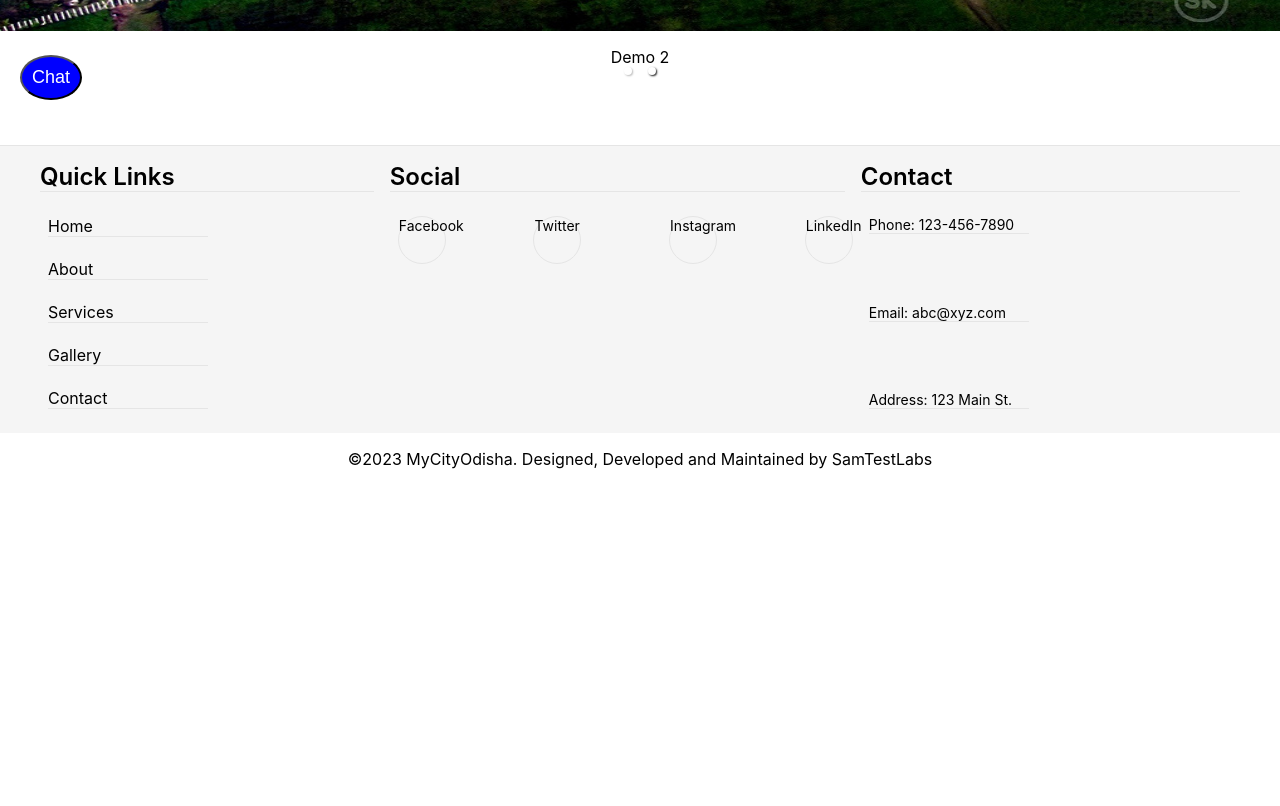
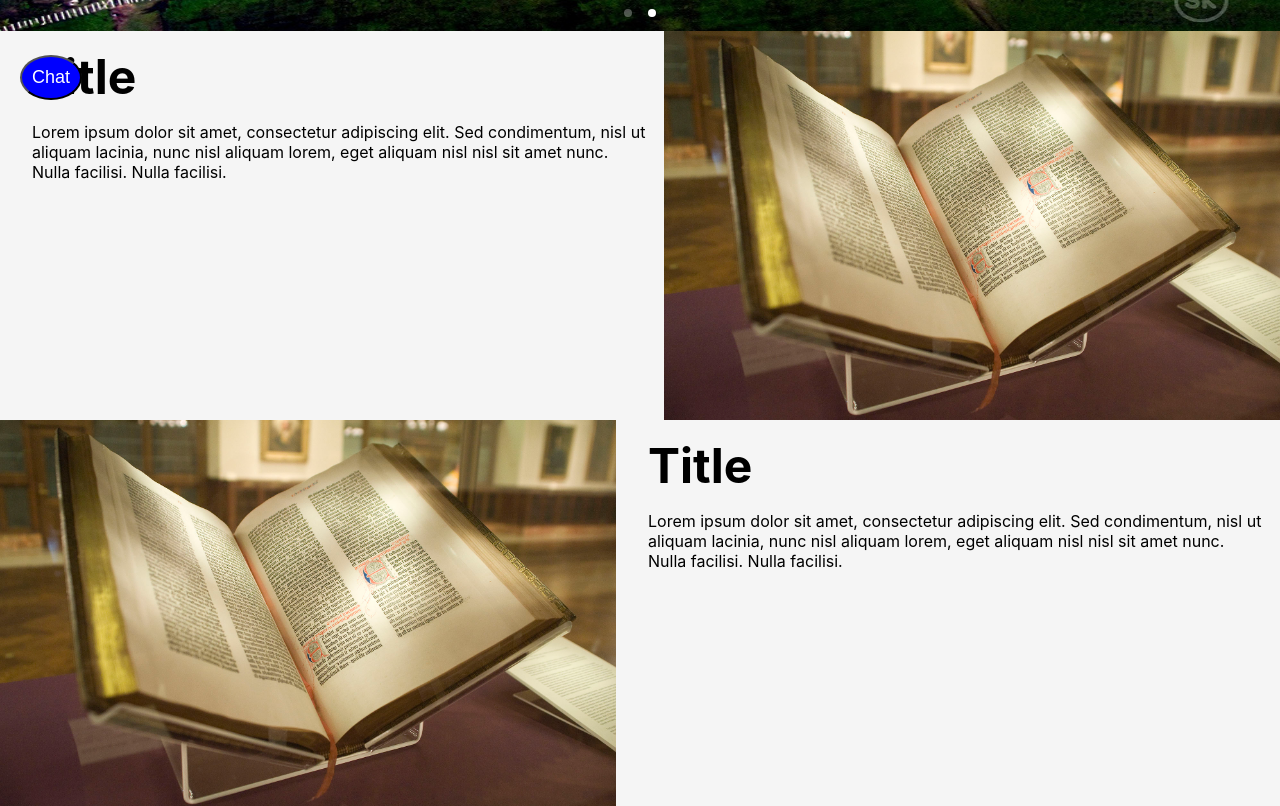
Before and after one commit to SamMathelete/mycityodisha, a Next.js app: page / in a window 1280 px wide. Shown: the part 680-1486 px from the top of the page. Before the commit the page ends 1165 px from the top, so only its background shows below. Built offline with nearby package versions, Linux system fonts and the light colour scheme.

Commit message:
added text and images

```diff
--- /dev/null
+++ b/components/UI/MainCarousel.module.css
@@ -0,0 +1,18 @@
+.container {
+  width: 100%;
+  height: 100%;
+  top: 0px; /* set top and left 0 */
+  left: 0px;
+}
+
+.main-carousel {
+  height: 100%;
+}
+
+.main-carousel__image {
+  position: absolute;
+  top: 0;
+  left: 0;
+  opacity: 1;
+  transition: opacity 1s ease-in-out;
+}
--- a/components/UI/MainCarousel.tsx
+++ b/components/UI/MainCarousel.tsx
@@ -4,19 +4,30 @@ import { Carousel } from "react-responsive-carousel";
 import img1 from "../../assets/images/1.jpg";
 import img2 from "../../assets/images/2.jpg";
 import "react-responsive-carousel/lib/styles/carousel.min.css";
+import styles from "./MainCarousel.module.css";
 
 const MainCarousel = () => {
   return (
-    <Carousel autoPlay>
+    <div className={styles["container"]}>
+      <Carousel
+        autoPlay
+        className={styles["main-carousel"]}
+        showThumbs={false}
+        showArrows={true}
+        showIndicators={true}
+      >
         <div>
-        <Image alt="demo" src={img1} />
-        <p>Demo 1</p>
+          <Image
+            className={styles["main-carousel__image"]}
+            alt="demo"
+            src={img1}
+          />
         </div>
         <div>
           <Image src={img2} alt="demo" />
-        <p>Demo 2</p>
         </div>
       </Carousel>
+    </div>
   );
 };
 
--- /dev/null
+++ b/components/UI/TextImageLeft.module.css
@@ -0,0 +1,41 @@
+.text-image-left {
+  display: flex;
+  flex-direction: row-reverse;
+  justify-content: space-between;
+  margin: 0 0 0rem 0;
+}
+
+.text-image-left__title {
+  font-size: 3rem;
+  font-weight: 700;
+  margin-top: 1rem;
+}
+.text-image-left__text {
+  width: 50%;
+  margin: 0 1rem 0 2rem;
+}
+
+.text-image-left__image {
+  width: 50%;
+}
+
+.image {
+  width: 100%;
+  height: 100%;
+}
+
+@media (max-width: 768px) {
+  .text-image-left {
+    flex-direction: column;
+    align-items: flex-start;
+  }
+
+  .text-image-left__text {
+    width: 100%;
+    margin: 0 0 2rem 0;
+  }
+
+  .text-image-left__image {
+    width: 100%;
+  }
+}
--- /dev/null
+++ b/components/UI/TextImageLeft.tsx
@@ -0,0 +1,24 @@
+import Image from "next/image";
+import React from "react";
+import demo from "../../assets/images/img1.jpg";
+import styles from "./TextImageLeft.module.css";
+
+const TextImageLeft = () => {
+  return (
+    <div className={styles["text-image-left"]}>
+      <div className={styles["text-image-left__text"]}>
+        <div className={styles["text-image-left__title"]}>Title</div>
+        <p className={styles["text-image-left__description"]}>
+          Lorem ipsum dolor sit amet, consectetur adipiscing elit. Sed
+          condimentum, nisl ut aliquam lacinia, nunc nisl aliquam lorem, eget
+          aliquam nisl nisl sit amet nunc. Nulla facilisi. Nulla facilisi.
+        </p>
+      </div>
+      <div className={styles["text-image-left__image"]}>
+        <Image src={demo} className={styles["image"]} alt="demo" />
+      </div>
+    </div>
+  );
+};
+
+export default TextImageLeft;
--- /dev/null
+++ b/components/UI/TextImageRight.module.css
@@ -0,0 +1,41 @@
+.text-image-right {
+  display: flex;
+  flex-direction: row;
+  justify-content: space-between;
+  margin: 0 0 0rem 0;
+}
+
+.text-image-right__title {
+  font-size: 3rem;
+  font-weight: 700;
+  margin-top: 1rem;
+}
+.text-image-right__text {
+  width: 50%;
+  margin: 0 1rem 0 2rem;
+}
+
+.text-image-right__image {
+  width: 50%;
+}
+
+.image {
+  width: 100%;
+  height: 100%;
+}
+
+@media (max-width: 768px) {
+  .text-image-right {
+    flex-direction: column;
+    align-items: flex-start;
+  }
+
+  .text-image-right__text {
+    width: 100%;
+    margin: 0 0 2rem 0;
+  }
+
+  .text-image-right__image {
+    width: 100%;
+  }
+}
--- /dev/null
+++ b/components/UI/TextImageRight.tsx
@@ -0,0 +1,24 @@
+import Image from "next/image";
+import React from "react";
+import demo from "../../assets/images/img1.jpg";
+import styles from "./TextImageRight.module.css";
+
+const TextImageRight = () => {
+  return (
+    <div className={styles["text-image-right"]}>
+      <div className={styles["text-image-right__text"]}>
+        <div className={styles["text-image-right__title"]}>Title</div>
+        <p className={styles["text-image-right__description"]}>
+          Lorem ipsum dolor sit amet, consectetur adipiscing elit. Sed
+          condimentum, nisl ut aliquam lacinia, nunc nisl aliquam lorem, eget
+          aliquam nisl nisl sit amet nunc. Nulla facilisi. Nulla facilisi.
+        </p>
+      </div>
+      <div className={styles["text-image-right__image"]}>
+        <Image src={demo} className={styles["image"]} alt="demo" />
+      </div>
+    </div>
+  );
+};
+
+export default TextImageRight;
--- /dev/null
+++ b/pages/Home.module.css
@@ -0,0 +1,7 @@
+.mainContainer {
+  display: flex;
+  flex-direction: column;
+  align-items: center;
+  justify-content: center;
+  background-color: #f5f5f5;
+}
--- a/pages/index.tsx
+++ b/pages/index.tsx
@@ -1,10 +1,17 @@
 import Layout from "../components/UI/Layout";
 import MainCarousel from "../components/UI/MainCarousel";
+import TextImageLeft from "../components/UI/TextImageLeft";
+import TextImageRight from "../components/UI/TextImageRight";
+import styles from "./Home.module.css";
 
 const Home = () => {
   return (
     <Layout>
-      <MainCarousel />
+      <div className={styles.mainContainer}>
+        <MainCarousel />
+        <TextImageRight />
+        <TextImageLeft />
+      </div>
     </Layout>
   );
 };
```
Lines whose indentation alone changed are shown as unchanged.
